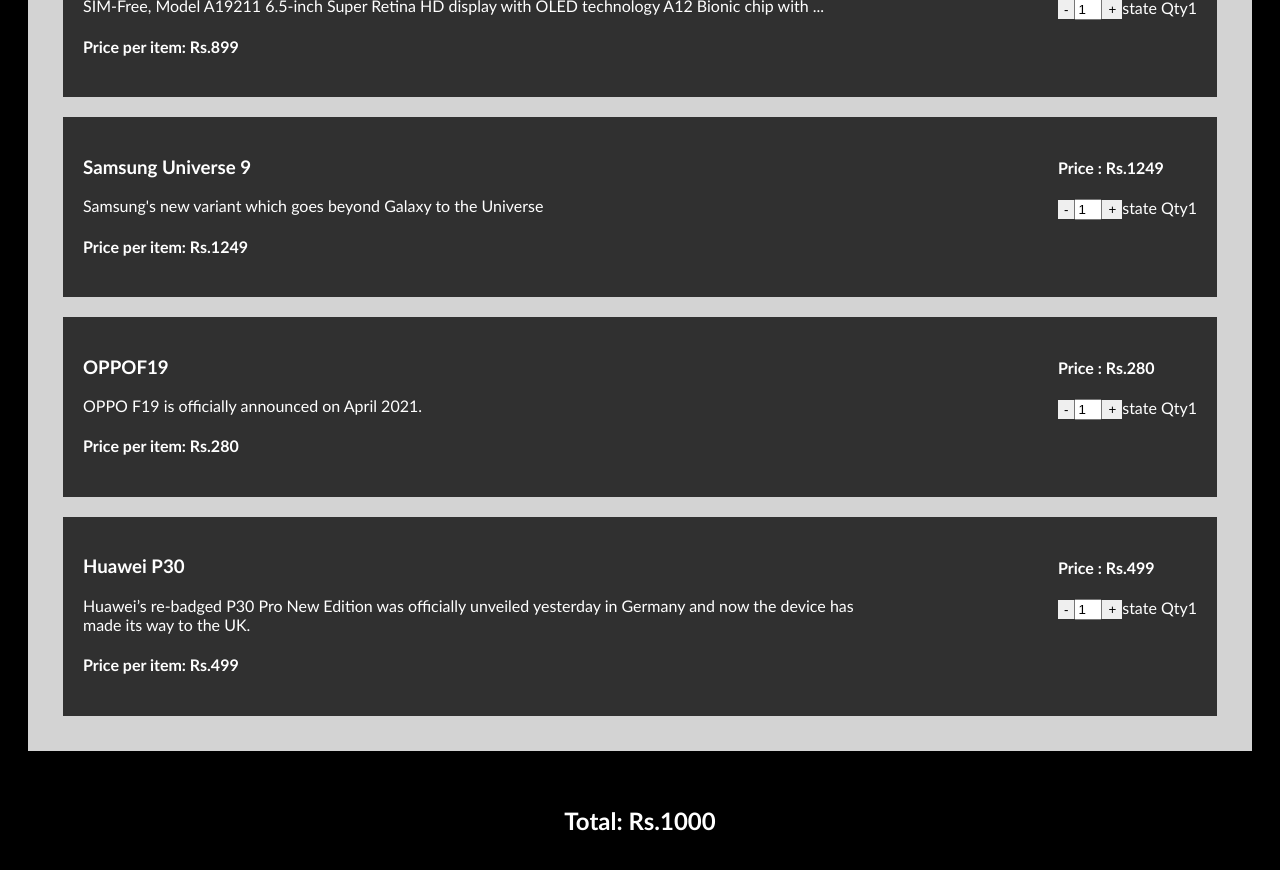
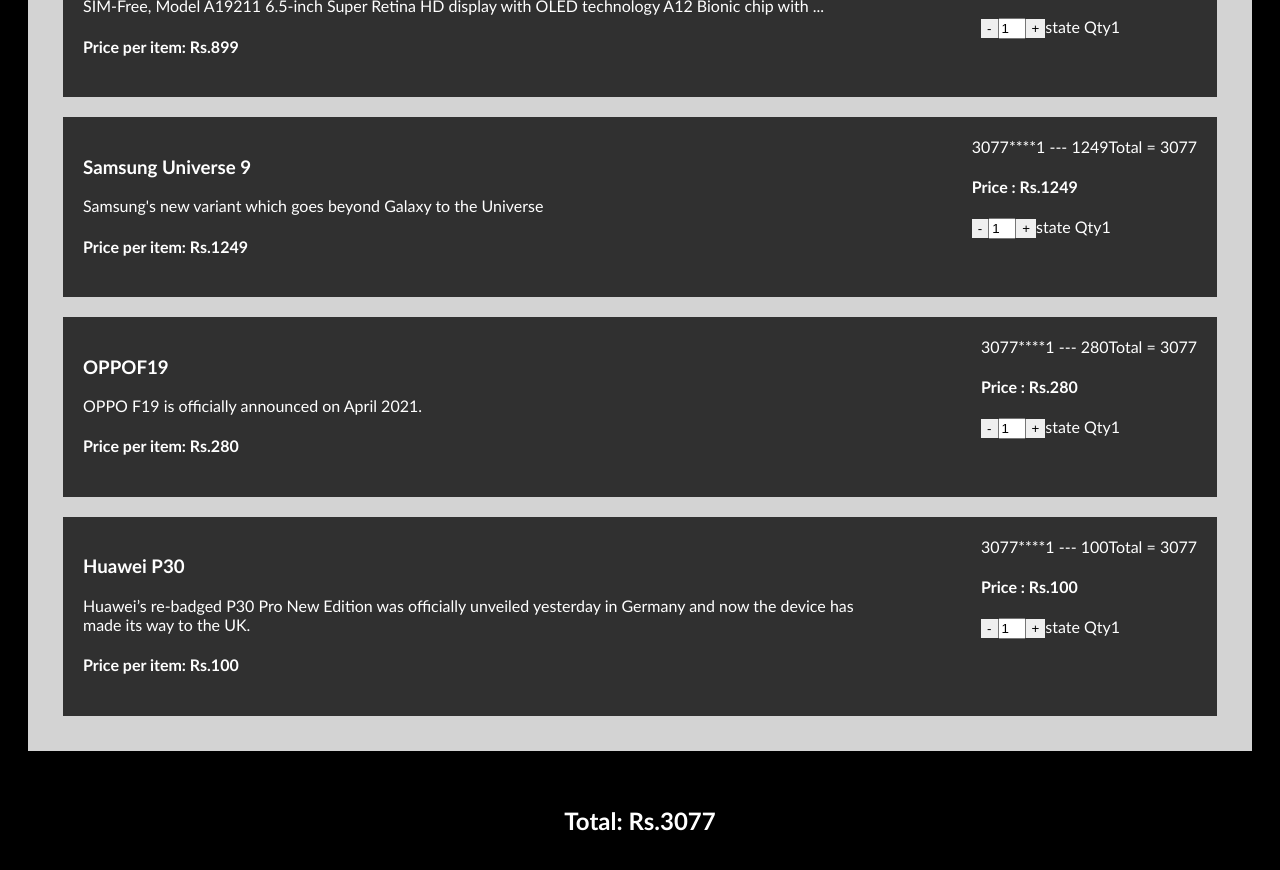
Before and after one commit to DeepikaaAPA/CartUsingContext, a React (Vite) app: page / in a window 1280 px wide. Shown: the part 400-1270 px from the top of the page. Built offline with nearby package versions, Linux system fonts and the light colour scheme.

Commit message:
fix: total functionality

```diff
--- a/src/App.jsx
+++ b/src/App.jsx
@@ -1,25 +1,29 @@
-import {useContext, createContext ,useEffect, useState } from "react";
+import { useContext, createContext, useEffect, useState } from "react";
 import products from "./Data/products.json";
 
 import "./App.css";
 const TotalContext = createContext();
 function App() {
   const [cart, setCart] = useState(products);
-  const [total, setTotal] = useState(1000);
+  const initialTotal = cart
+    .map((p) => p.price)
+    .reduce((sum, price) => sum + price, 0);
+  console.log(initialTotal);
+  const [total, setTotal] = useState(initialTotal);
   return (
     <TotalContext.Provider value={total}>
       <h1>Shopping Cart</h1>
       <div className="container">
-        {cart.map((p) => (
-          <ItemCard item={p}></ItemCard>
+        {cart.map((p, index) => (
+          <ItemCard key={index} item={p} setTotal={setTotal}></ItemCard>
         ))}
       </div>
-      <Total />
-      </TotalContext.Provider>
+      <Total total={total} />
+    </TotalContext.Provider>
   );
 }
-function Total() {
-  const total = useContext(TotalContext);
+function Total({ total }) {
+  // const total = useContext(TotalContext);
   return (
     <>
       <div className="total">
@@ -28,12 +32,18 @@
     </>
   );
 }
-function ItemCard({ item }) {
+function ItemCard({ setTotal, item }) {
+  const total = useContext(TotalContext);
   const [qty, setQty] = useState(1);
   const [price, setPrice] = useState(item.price);
+  // const [prevPrice, setPrevPrice] = useState(price);
+  const [prevQty, setPrevQty] = useState(1);
+  useEffect(() => {
+    setPrevQty(qty);
 
-  useEffect(() => {
     setPrice(qty * item.price);
+
+    setTotal(total + item.price * qty - prevQty * item.price);
   }, [qty]);
   return (
     <div className="item-card">
@@ -44,6 +54,8 @@
         <h4>Price per item: Rs.{item.price}</h4>
       </div>
       <div>
+        {total + "****" + prevQty + " --- " + price + "Total =  "}
+        {total + item.price * qty - prevQty * item.price}
         <h4>Price : Rs.{price}</h4>
         <button
           className="btnQty"
@@ -54,11 +66,14 @@
         <input
           type="text"
           value={qty}
-          onChange={(e) => setQty(e.target.value)}
+          onChange={(e) => {
+            if (e.target.value < 1) setQty(1);
+            else setQty(e.target.value);
+          }}
         ></input>
         <button
           className="btnQty"
-          onClick={() => (qty < 10 ? setQty(qty + 1) : 10)}
+          onClick={() => (qty < 200 ? setQty(qty + 1) : 200)}
         >
           +
         </button>
--- a/src/Data/products.json
+++ b/src/Data/products.json
@@ -47,9 +47,7 @@
     "brand": "Samsung",
     "category": "smartphones",
     "thumbnail": "https://i.dummyjson.com/data/products/3/thumbnail.jpg",
-        "images": [
-            "https://i.dummyjson.com/data/products/3/1.jpg"
-        ]
+    "images": ["https://i.dummyjson.com/data/products/3/1.jpg"]
   },
   {
     "id": 4,
@@ -74,7 +72,7 @@
     "id": 5,
     "title": "Huawei P30",
     "description": "Huawei’s re-badged P30 Pro New Edition was officially unveiled yesterday in Germany and now the device has made its way to the UK.",
-        "price": 499,
+    "price": 100,
     "discountPercentage": 10.58,
     "rating": 4.09,
     "stock": 32,
```
Lines whose indentation alone changed are shown as unchanged.
